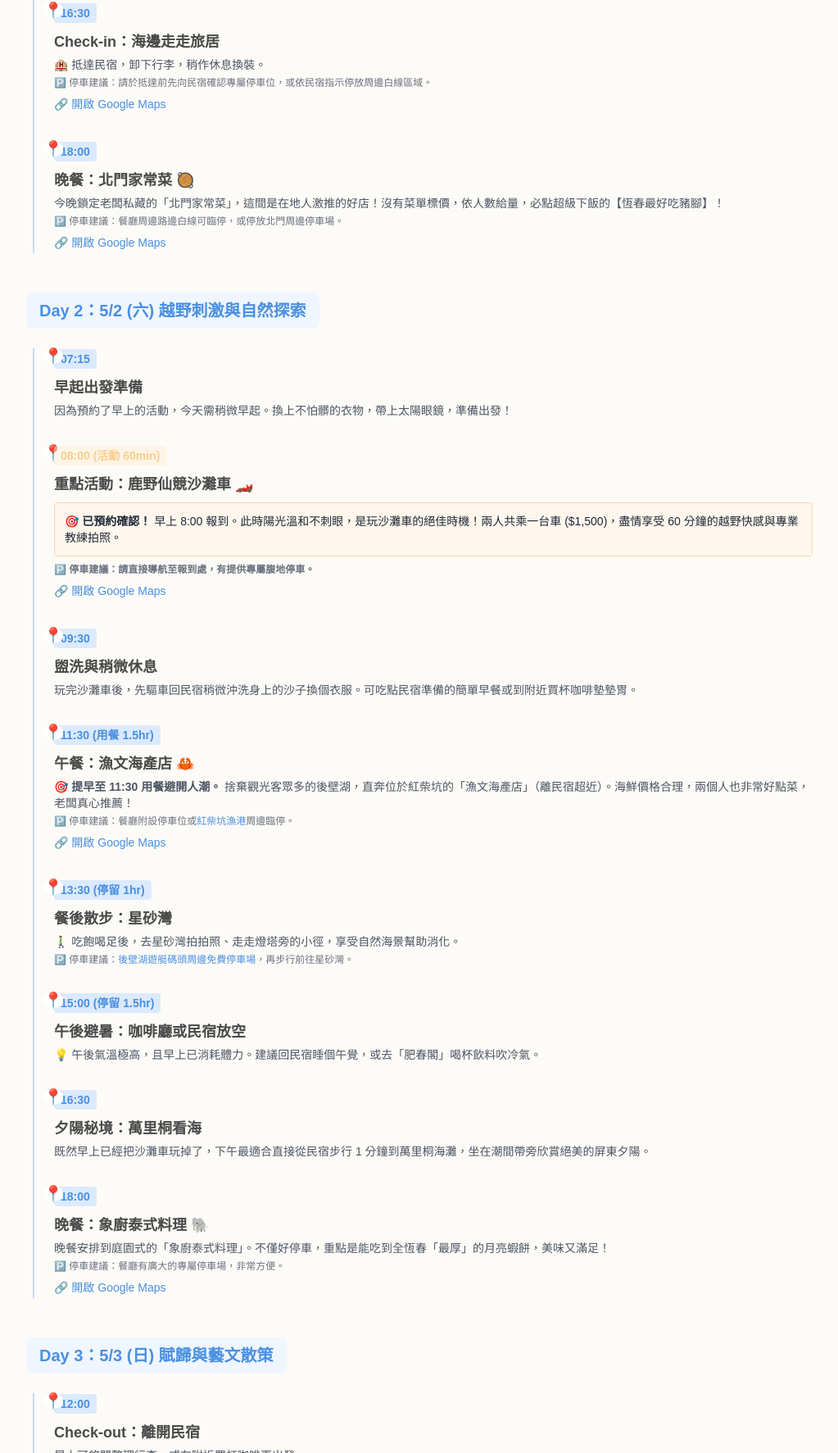
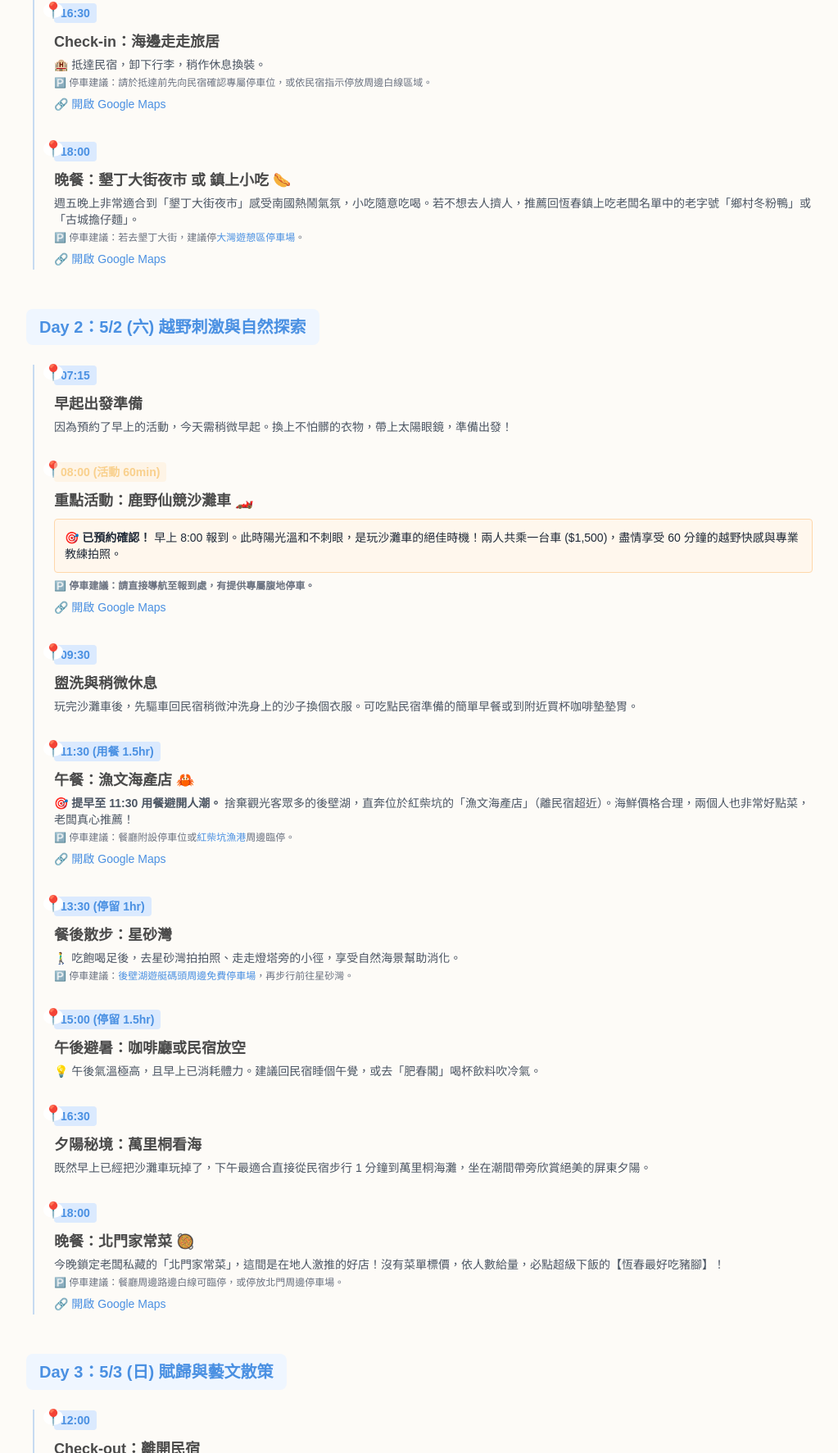
Before and after one commit to pupss93357/Taiwan-gogo, a plain HTML site: page index.html in a window 1280 px wide. Shown: the part 3164-4937 px from the top of the page at 82% size, without its empty margins (128-1151 px from the left). Drawn offline with nearby package versions, Linux system fonts and the light colour scheme.

Commit message:
Update index.html

```diff
--- a/index.html
+++ b/index.html
@@ -400,10 +400,10 @@
 
                     <div class="timeline-item relative">
                         <span class="text-sm font-bold text-ocean bg-blue-100 px-2 py-1 rounded">18:00</span>
-                        <h4 class="text-lg font-bold mt-2">晚餐：北門家常菜 🥘</h4>
-                        <p class="text-gray-600 text-sm mt-1">今晚鎖定老闆私藏的「北門家常菜」，這間是在地人激推的好店！沒有菜單標價，依人數給量，必點超級下飯的【恆春最好吃豬腳】！</p>
-                        <p class="text-xs text-gray-500 mt-1">🅿️ 停車建議：餐廳周邊路邊白線可臨停，或停放北門周邊停車場。</p>
-                        <a href="https://www.google.com/maps/search/?api=1&query=恆春北門家常菜" target="_blank" class="text-ocean text-sm mt-2 inline-block hover:underline">🔗 開啟 Google Maps</a>
+                        <h4 class="text-lg font-bold mt-2">晚餐：墾丁大街夜市 或 鎮上小吃 🌭</h4>
+                        <p class="text-gray-600 text-sm mt-1">週五晚上非常適合到「墾丁大街夜市」感受南國熱鬧氣氛，小吃隨意吃喝。若不想去人擠人，推薦回恆春鎮上吃老闆名單中的老字號「鄉村冬粉鴨」或「古城擔仔麵」。</p>
+                        <p class="text-xs text-gray-500 mt-1">🅿️ 停車建議：若去墾丁大街，建議停<a href="https://www.google.com/maps/search/?api=1&query=墾丁大灣遊憩區停車場" target="_blank" class="text-ocean hover:underline">大灣遊憩區停車場</a>。</p>
+                        <a href="https://www.google.com/maps/search/?api=1&query=墾丁大街" target="_blank" class="text-ocean text-sm mt-2 inline-block hover:underline">🔗 開啟 Google Maps</a>
                     </div>
                 </div>
             </div>
@@ -464,10 +464,10 @@
 
                     <div class="timeline-item relative">
                         <span class="text-sm font-bold text-ocean bg-blue-100 px-2 py-1 rounded">18:00</span>
-                        <h4 class="text-lg font-bold mt-2">晚餐：象廚泰式料理 🐘</h4>
-                        <p class="text-gray-600 text-sm mt-1">晚餐安排到庭園式的「象廚泰式料理」。不僅好停車，重點是能吃到全恆春「最厚」的月亮蝦餅，美味又滿足！</p>
-                        <p class="text-xs text-gray-500 mt-1">🅿️ 停車建議：餐廳有廣大的專屬停車場，非常方便。</p>
-                        <a href="https://www.google.com/maps/search/?api=1&query=恆春象廚" target="_blank" class="text-ocean text-sm mt-2 inline-block hover:underline">🔗 開啟 Google Maps</a>
+                        <h4 class="text-lg font-bold mt-2">晚餐：北門家常菜 🥘</h4>
+                        <p class="text-gray-600 text-sm mt-1">今晚鎖定老闆私藏的「北門家常菜」，這間是在地人激推的好店！沒有菜單標價，依人數給量，必點超級下飯的【恆春最好吃豬腳】！</p>
+                        <p class="text-xs text-gray-500 mt-1">🅿️ 停車建議：餐廳周邊路邊白線可臨停，或停放北門周邊停車場。</p>
+                        <a href="https://www.google.com/maps/search/?api=1&query=恆春北門家常菜" target="_blank" class="text-ocean text-sm mt-2 inline-block hover:underline">🔗 開啟 Google Maps</a>
                     </div>
                 </div>
             </div>
```
